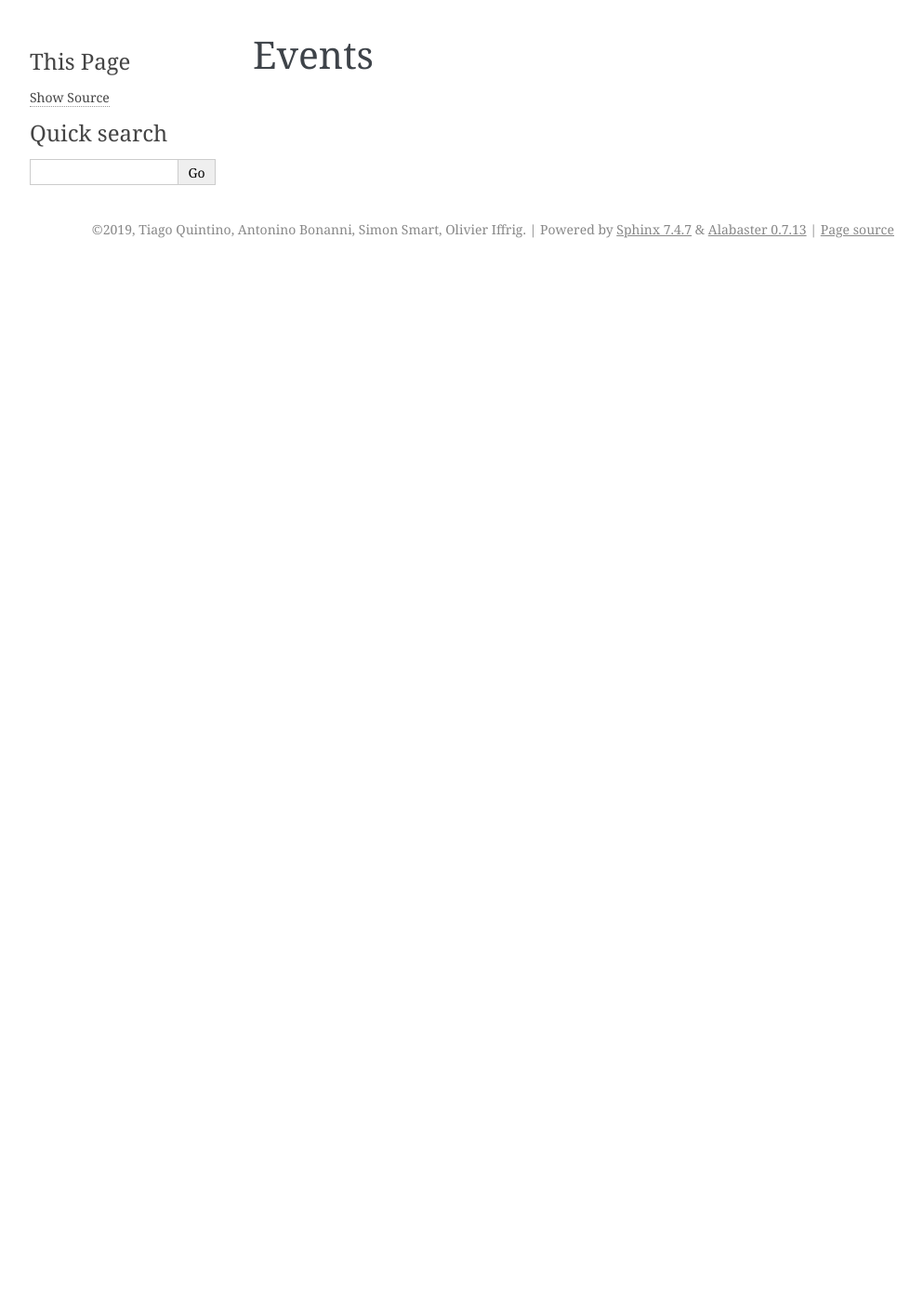
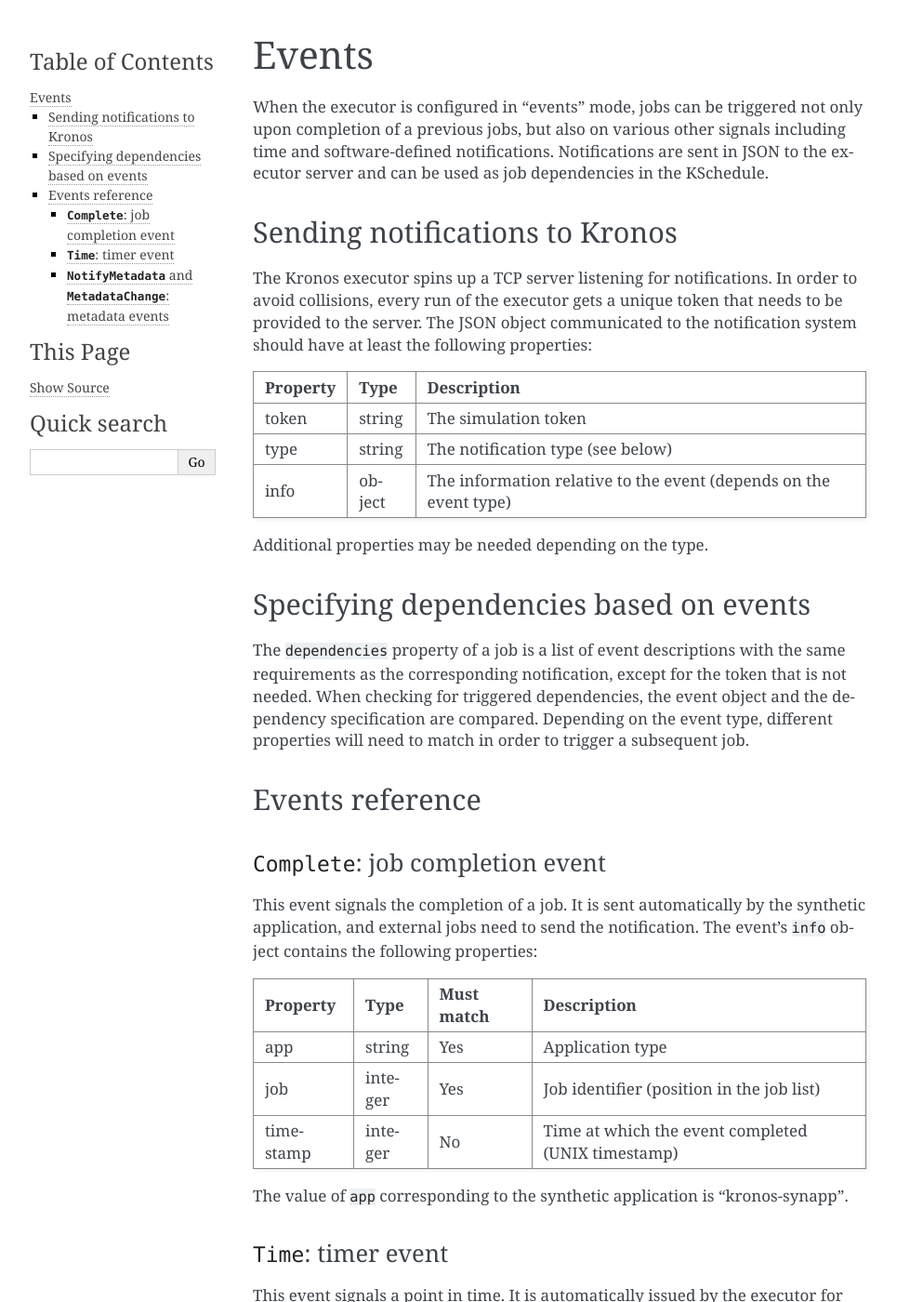
Before and after one commit to ecmwf/kronos, a Sphinx documentation site: the page built from docs/executor/events.rst, in a window 1280 px wide and 1400 px high. Shown: the whole window at 93% size, without its empty margins (148-1141 px from the left). Built offline with Sphinx 7.4.7, drawn with Linux system fonts in a browser that asks for light colours; pages that are not in the unit, such as notebooks, are missing from menus; some of the changed text lies outside the part shown.

Commit message:
Document events

```diff
--- a/docs/executor/events.rst
+++ b/docs/executor/events.rst
@@ -2,3 +2,84 @@
 ======
 Events
 ======
+
+When the executor is configured in "events" mode, jobs can be triggered not only upon completion of
+a previous jobs, but also on various other signals including time and software-defined
+notifications. Notifications are sent in JSON to the executor server and can be used as job
+dependencies in the KSchedule.
+
+Sending notifications to Kronos
+===============================
+
+The Kronos executor spins up a TCP server listening for notifications. In order to avoid collisions,
+every run of the executor gets a unique token that needs to be provided to the server. The JSON
+object communicated to the notification system should have at least the following properties:
+
+========  ======  =================================================================
+Property  Type    Description
+========  ======  =================================================================
+token     string  The simulation token
+type      string  The notification type (see below)
+info      object  The information relative to the event (depends on the event type)
+========  ======  =================================================================
+
+Additional properties may be needed depending on the type.
+
+Specifying dependencies based on events
+=======================================
+
+The ``dependencies`` property of a job is a list of event descriptions with the same requirements as
+the corresponding notification, except for the token that is not needed. When checking for triggered
+dependencies, the event object and the dependency specification are compared. Depending on the event
+type, different properties will need to match in order to trigger a subsequent job.
+
+Events reference
+================
+
+``Complete``: job completion event
+----------------------------------
+
+This event signals the completion of a job. It is sent automatically by the synthetic application,
+and external jobs need to send the notification. The event's ``info`` object contains the following
+properties:
+
+=========  =======  ==========  ==================================================
+Property   Type     Must match  Description
+=========  =======  ==========  ==================================================
+app        string   Yes         Application type
+job        integer  Yes         Job identifier (position in the job list)
+timestamp  integer  No          Time at which the event completed (UNIX timestamp)
+=========  =======  ==========  ==================================================
+
+The value of ``app`` corresponding to the synthetic application is "kronos-synapp".
+
+``Time``: timer event
+---------------------
+
+This event signals a point in time. It is automatically issued by the executor for jobs that need to
+be executed at a specific point in time (relative to the start of the workflow). The ``info``
+object contains only one property:
+
+=========  ======  ==========  =================================================
+Property   Type    Must match  Description
+=========  ======  ==========  =================================================
+timestamp  number  Yes         Time since the start of the workflow (in seconds)
+=========  ======  ==========  =================================================
+
+``NotifyMetadata`` and ``MetadataChange``: metadata events
+----------------------------------------------------------
+
+These events signals new metadata or a change in metadata. External jobs can send such notifications
+at any time while running. The difference between the two types is only formal and they hold exactly
+the same data. The ``info`` object contains the following properties:
+
+========  =======  ==========  =========================================
+Property  Type     Must match  Description
+========  =======  ==========  =========================================
+app       string   Yes         Application type
+job       integer  Yes         Job identifier (position in the job list)
+job_name  string   No          Name of the job
+========  =======  ==========  =========================================
+
+Additionally, the event object should have a ``metadata`` property. Any property in this object
+has to match when triggering dependencies.
--- a/docs/executor/index.rst
+++ b/docs/executor/index.rst
@@ -42,3 +42,4 @@
 
    config
    kschedule
+   events
```
